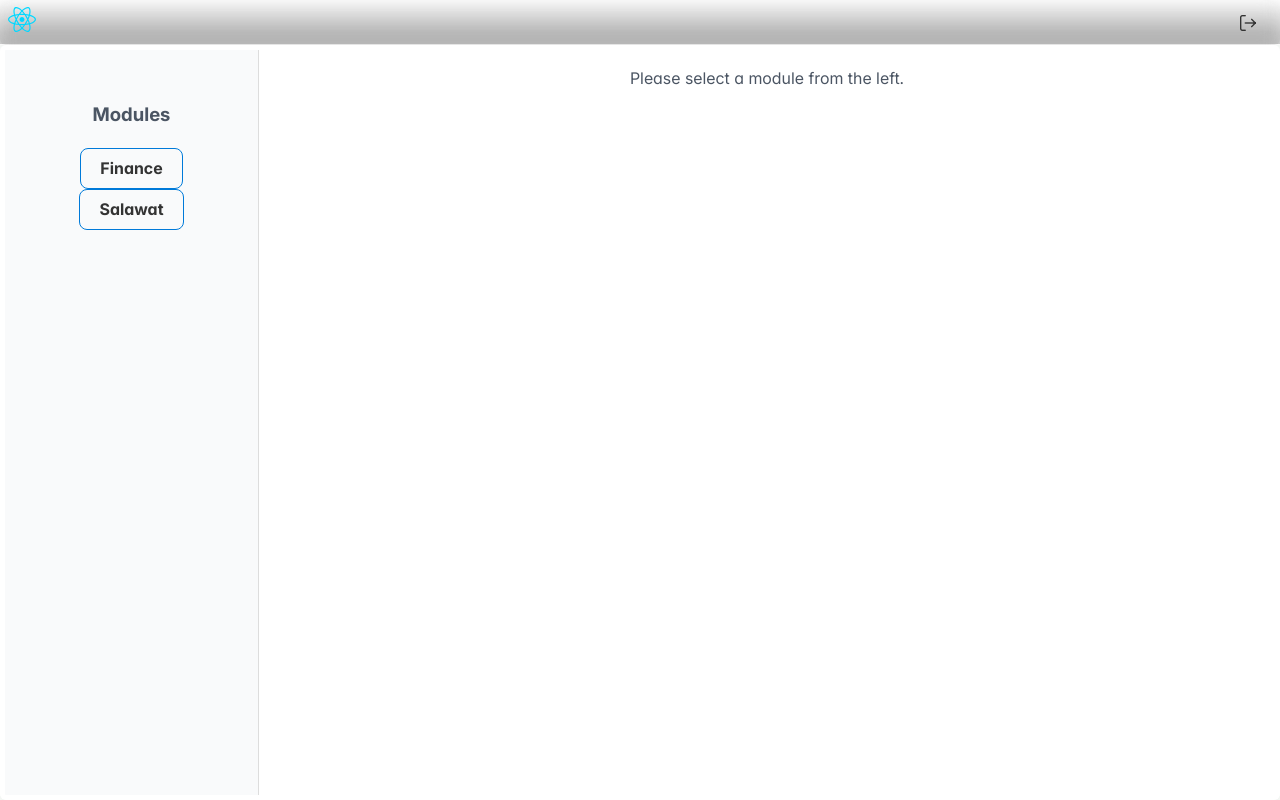
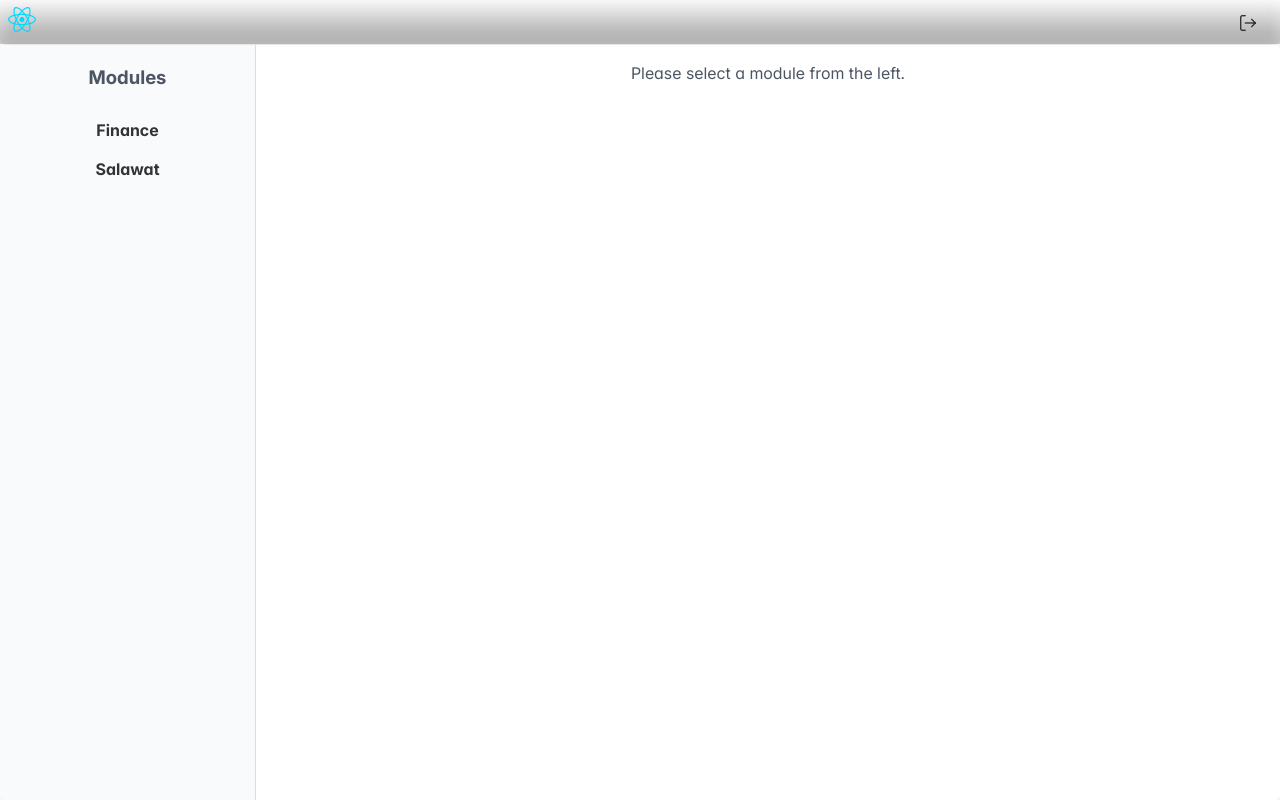
Before and after one commit to MachineAutomated/shaazcs-manager-ui, a React (Vite) app: page /dashboard in a window 1280 px wide. Built offline with nearby package versions, Linux system fonts and the light colour scheme; sample sign-in values are in the browser's storage.

Commit message:
#14: Layout and some buttons. Toast and Confirm dialog are still left

```diff
--- a/src/App.css
+++ b/src/App.css
@@ -21,13 +21,13 @@ body {
 
 body::before {
   content: '';
-  position: relative;
+  position: fixed; /* ✅ stays behind everything */
   top: 0;
   left: 0;
   width: 100%;
   height: 100%;
-  background: rgba(255, 255, 255, 0.6); /* or rgba(0,0,0,0.4) for dark overlay */
-  z-index: 0;
+  background: rgba(255, 255, 255, 0.6);
+  z-index: -1; /* ✅ pushes it behind all content */
 }
 
 .logo {
@@ -107,7 +107,7 @@ body::before {
 .dashboard-container {
   width: 100%;
   height: 100%;
-  border: 5px solid transparent;
+  border: none;
   box-shadow: 0px 2px 20px rgba(66, 156, 81, 0.1);
 }
 
@@ -290,3 +290,46 @@ body::before {
 .logout-btn:hover {
   color: #d32f2f;
 }
+
+.p-button {
+  border: 1px solid transparent;
+}
+
+.sidebar-btn{
+  width: 90%;
+}
+
+.sidebar-btn {
+  border: none !important;
+  margin: 0 !important;
+  border-radius: 0 !important;
+}
+
+.sidebar-btn:focus,
+.sidebar-btn:focus-visible {
+  box-shadow: none !important;
+  outline: none !important;
+}
+
+
+/* Fix invisible close button on PrimeReact Toast */
+.p-toast-icon-close {
+  color: #000 !important;          /* visible on light background */
+  background: solid !important;
+  border: none !important;
+  opacity: 0.8 !important;
+}
+
+.p-toast-icon-close:hover {
+  opacity: 1 !important;
+  color: #010c14 !important;       /* blue hover */
+}
+
+/* If your toast background is dark, switch to white */
+.p-toast-message {
+  color: #000;
+}
+
+.p-toast .pi-times {
+  font-size: 1rem;
+}
--- a/src/App.tsx
+++ b/src/App.tsx
@@ -5,6 +5,7 @@ import "primereact/resources/themes/lara-light-cyan/theme.css";
 import { BrowserRouter, Routes, Route, Navigate } from "react-router-dom";
 import LoginPage from "./pages/LoginPage";
 import Dashboard from "./pages/Dashboard";
+import 'primeicons/primeicons.css';
 
 const ProtectedRoute: React.FC<{ element: ReactElement }> = ({ element }) => {
   const token = sessionStorage.getItem("jwt");
--- a/src/components/Sidebar.tsx
+++ b/src/components/Sidebar.tsx
@@ -18,44 +18,46 @@ const Sidebar: React.FC<SidebarProps> = ({
 }) => {
   return (
     <div
-      className="card flex flex-column gap-3 p-3"
+      className="card flex flex-column"
       style={{
         width: "100%",
         backgroundColor: "#f9fafb",
         borderRight: "1px solid #ddd",
         height: "100%",
+        padding: "0px",
       }}
     >
       <h3 className="text-lg font-semibold">Modules</h3>
 
       {/* Main Modules */}
-      <div className="flex flex-column gap-2">
+      <div className="grid justify-content-center">
         {["Finance", "Salawat"].map((mod) => (
+          <div key={mod} className="col-6 flex justify-content-center">
           <Button
             key={mod}
             label={mod}
             onClick={() => onModuleSelect(mod as Module)}
-            className="p-button-outlined p-button-sm"
+            className="p-button-outlined p-button-sm sidebar-btn"
             style={{
+              width: '100%',
               backgroundColor:
-                selectedModule === mod ? "#007ad9" : "transparent",
+                selectedModule === mod ? "lightgrey" : "transparent",
               color: selectedModule === mod ? "white" : "#333",
-              borderColor: "#007ad9",
-              fontWeight: selectedModule === mod ? "bold" : "normal",
             }}
           />
+          </div>
         ))}
       </div>
 
       {/* Submodules */}
       {selectedModule === "Finance" && (
-        <div className="flex flex-column gap-2 mt-4">
+        <div className="flex flex-column">
           <h4 className="text-md font-medium mb-2">Finance Options</h4>
 
           <Button
             label="Transactions"
             onClick={() => onSubModuleSelect("Transactions")}
-            className="p-button-text p-button-sm"
+            className="p-button-text p-button-sm sidebar-btn"
             style={{
               backgroundColor:
                 selectedSubModule === "Transactions" ? "#007ad9" : "transparent",
@@ -63,11 +65,10 @@ const Sidebar: React.FC<SidebarProps> = ({
                 selectedSubModule === "Transactions" ? "white" : "#007ad9",
             }}
           />
-
           <Button
             label="Transaction Details"
             onClick={() => onSubModuleSelect("TransactionDetails")}
-            className="p-button-text p-button-sm"
+            className="p-button-text p-button-sm sidebar-btn"
             style={{
               backgroundColor:
                 selectedSubModule === "TransactionDetails"
@@ -79,22 +80,20 @@ const Sidebar: React.FC<SidebarProps> = ({
                   : "#007ad9",
             }}
           />
-
           <Button
             label="Summary"
             onClick={() => onSubModuleSelect("Summary")}
-            className="p-button-text p-button-sm"
+            className="p-button-text p-button-sm sidebar-btn"
             style={{
               backgroundColor:
                 selectedSubModule === "Summary" ? "#007ad9" : "transparent",
               color: selectedSubModule === "Summary" ? "white" : "#007ad9",
             }}
           />
-
           <Button
             label="Month End"
             onClick={() => onSubModuleSelect("MonthEnd")}
-            className="p-button-text p-button-sm"
+            className="p-button-text p-button-sm sidebar-btn"
             style={{
               backgroundColor:
                 selectedSubModule === "MonthEnd" ? "#007ad9" : "transparent",
--- a/src/components/Summary.tsx
+++ b/src/components/Summary.tsx
@@ -112,11 +112,11 @@ const Summary: React.FC = () => {
                 className="p-calendar-custom"
               />
               <Button
-                label="Fetch Transactions"
+                label="Fetch Summary"
                 icon="pi pi-search"
                 onClick={fetchSummary}
                 loading={loading}
-                style={{ backgroundColor: "skyblue", borderColor: "black" }}
+                className="p-button-rounded p-button-outlined"
               />
             </div>
       <Card
--- a/src/components/TransactionDetails.tsx
+++ b/src/components/TransactionDetails.tsx
@@ -194,7 +194,7 @@ const TransactionDetails: React.FC = () => {
           icon="pi pi-search"
           onClick={handleFetch}
           loading={loading}
-          style={{ backgroundColor: "skyblue", borderColor: "black" }}
+          className="p-button-rounded p-button-outlined"
         />
       </div>
       {/* Input boxes for filtering */}
--- a/src/components/TransactionForm.tsx
+++ b/src/components/TransactionForm.tsx
@@ -188,8 +188,9 @@ const handleDateChange = (e: any) => {
             )}
 
             <Button
+              icon="pi pi-send"
               label="Submit"
-              style={{marginTop:"20px", backgroundColor:"skyblue", borderColor:"black"}}
+              className="p-button-rounded p-button-outlined"
             />
 
         </div>
--- a/src/pages/LoginPage.tsx
+++ b/src/pages/LoginPage.tsx
@@ -88,8 +88,6 @@ const LoginPage: React.FC = () => {
             <Button
               label={registering ? "Registering..." : "Register"}
               icon="pi pi-register"
-              // onClick={handleRegister} // Registration handler can be implemented similarly
-              // loading={loading}
               className="p-button-rounded p-button-outlined register-btn"
               style={{ marginTop: '10px' }}
             />
```
Also changed, not shown: src/main.tsx (+8 -0 lines).
